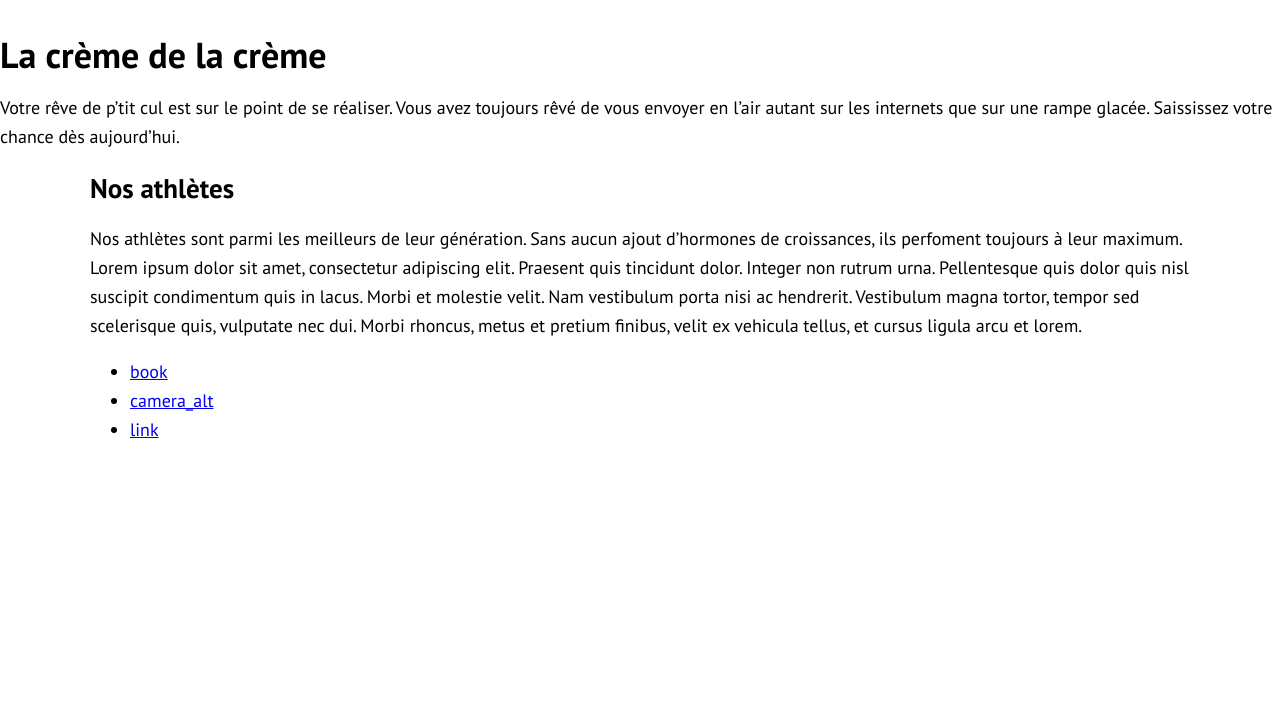
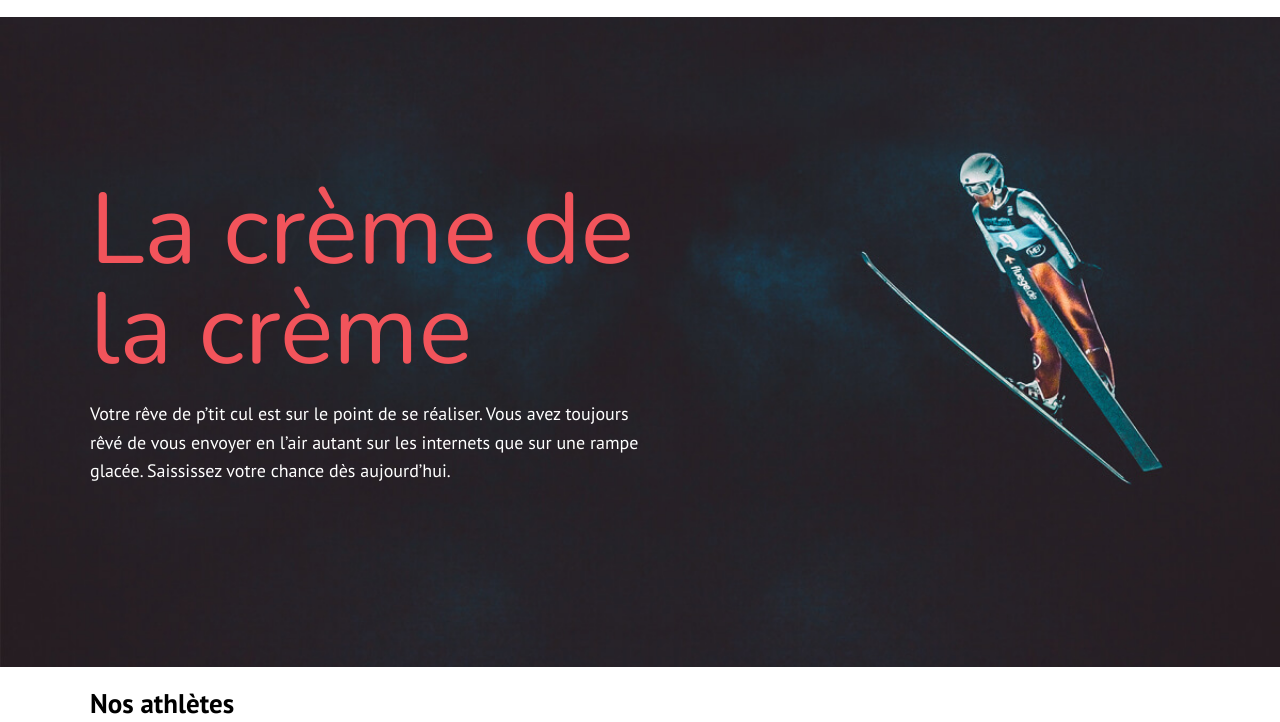
Before and after one commit to karinemillaire/labo5cascade, a plain HTML site: page index.html in a window 1280 px wide. Shown: the part 78-800 px from the top of the page. Drawn offline with nearby package versions, Linux system fonts and the light colour scheme.

Commit message:
numéro 4 complété

```diff
--- a/css/styles.css
+++ b/css/styles.css
@@ -86,44 +86,33 @@
   border: #000 solid 2px;
 }
 
-/* ===== Numéro 3f ===== */
+/* ===== Numéro 4a ===== */
 
-header {
-
+.hero {
+  background: url("../images/hero.jpg") no-repeat center right/cover;
 }
-
-/* ===== Numéro 4a ===== */
-/*
-.hero {
-    background-image: url('../images/hero.jpg');
-    background-position: center right;
-    background-repeat: no-repeat;
-}
-*/
 
 /* ===== Numéro 4b ===== */
 .hero .wrapper {
+  display: flex;
+  min-height: 650px;
+  flex-direction: column;
+  justify-content: center;
 }
 
 /* ===== Numéro 4c ===== */
 .hero .contenu {
+  max-width: 50%;
+  color: #fff;
 }
 
-/* ===== Numéro 4d ===== */
-/*
 .hero h1 {
-    font-weight: 100;
-    font-size: 6.25rem;
-    line-height: 100%;
-
-    font-family: Nunito, sans-serif;
-    margin-top: 0;
-    margin-bottom: 20px;
-    margin-left: 0;
-    margin-right: 0;
-    color: #F2545B;
+  font:
+    100 6.25rem/100% Nunito,
+    sans-serif;
+  margin: 0 0 20px;
+  color: #f2545b;
 }
-*/
 
 /* ===== Numéro 5a ===== */
 /*
--- a/index.html
+++ b/index.html
@@ -40,12 +40,16 @@
     </header>
 
     <section class="hero">
-      <h1>La crème de la crème</h1>
-      <p>
-        Votre rêve de p’tit cul est sur le point de se réaliser. Vous avez
-        toujours rêvé de vous envoyer en l’air autant sur les internets que sur
-        une rampe glacée. Saississez votre chance dès aujourd’hui.
-      </p>
+      <div class="wrapper">
+        <div class="contenu">
+          <h1>La crème de la crème</h1>
+          <p>
+            Votre rêve de p’tit cul est sur le point de se réaliser. Vous avez
+            toujours rêvé de vous envoyer en l’air autant sur les internets que
+            sur une rampe glacée. Saississez votre chance dès aujourd’hui.
+          </p>
+        </div>
+      </div>
     </section>
 
     <section class="athletes">
```
